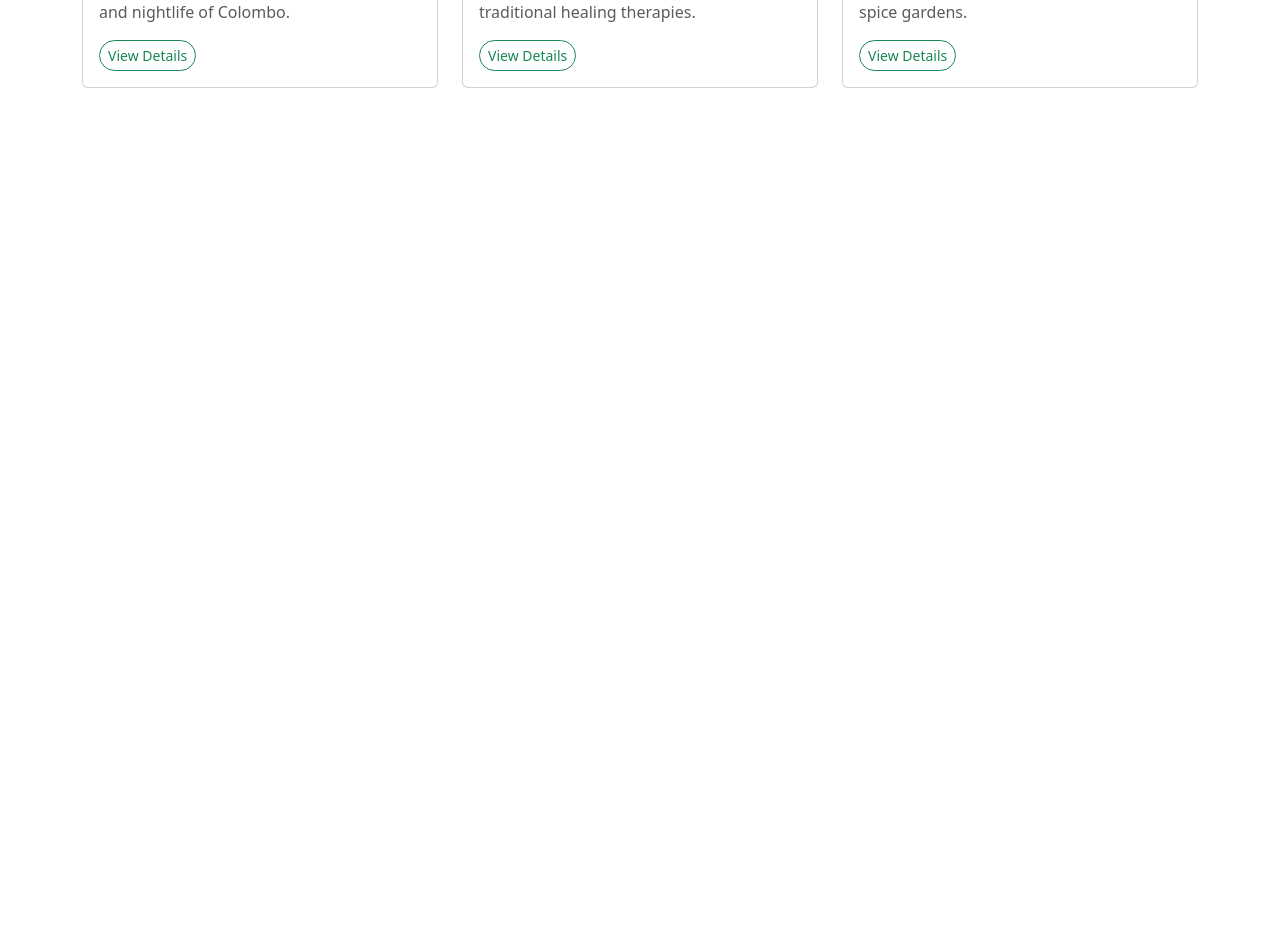
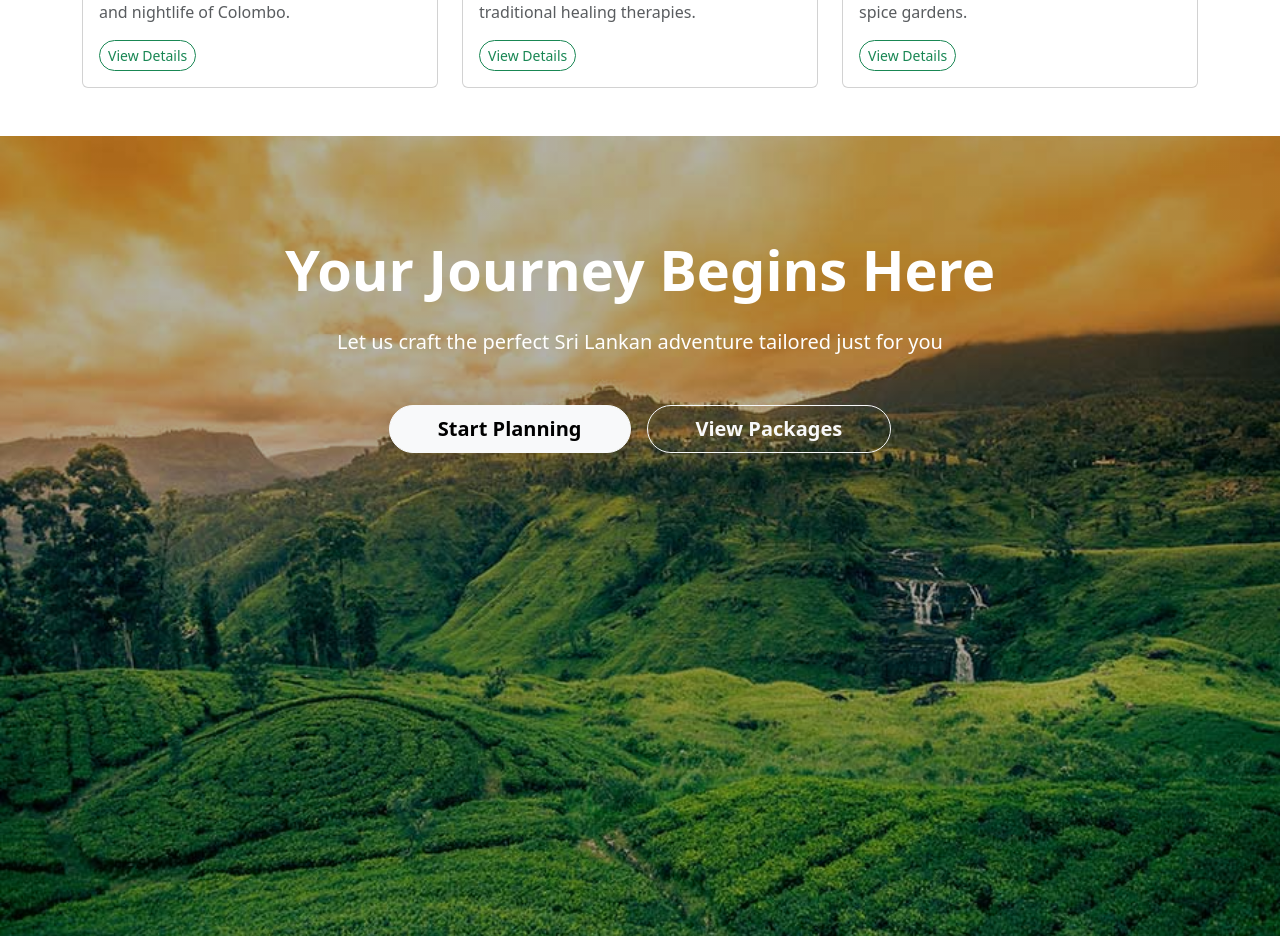
Before and after one commit to MaleeshaShashini/srilanka-tourism-web, a React app in the folder frontend/: page / in a window 1280 px wide. Shown: the part 2520-3456 px from the top of the page. Before the commit the page ends 2656 px from the top, so only its background shows below. Built offline with nearby package versions, Linux system fonts and the light colour scheme; the HTML template or start-up script is replaced by a standard one.

Commit message:
Feat: Create and style PlanTrip component and integrate into App.jsx

```diff
--- a/frontend/src/App.jsx
+++ b/frontend/src/App.jsx
@@ -3,6 +3,7 @@ import './App.css'
 
 import Hero from './component/Hero'
 import Destinations from './component/Destinations'
+import Plan from './component/Plan'
 
 function App() {
 
@@ -14,6 +15,7 @@ function App() {
 
          <Hero/>
          <Destinations/>
+         <Plan/>
     </div>
   );
 }
--- /dev/null
+++ b/frontend/src/component/Plan.jsx
@@ -0,0 +1,21 @@
+import React from 'react';
+
+function Plan() {
+
+  return (
+      <section className="plan-custom-section" id="plan-trip">
+
+            <div className="container position-relative text-center" >
+                <h2 className="display-4 fw-bold mb-4" >Your Journey Begins Here</h2>
+                <p className="lead mb-5 opacity-105 mx-auto" >Let us craft the perfect Sri Lankan adventure tailored just for you</p>
+
+                <div className="d-flex flex-column flex-sm-row justify-content-center gap-3" >
+                    <button className="btn btn-light btn-lg rounded-pill px-5 fw-bold shadow-lg" >Start Planning</button>
+                    <button className="btn btn-outline-light btn-lg rounded-pill px-5 fw-bold" >View Packages</button>
+                </div>
+            </div>
+
+      </section>
+      );
+  }
+export default Plan;
--- a/frontend/src/index.css
+++ b/frontend/src/index.css
@@ -43,3 +43,17 @@ html {
     height: 225px;
     object-fit: cover;
 }
+.plan-custom-section {
+  position: relative;
+  padding: 100px 0;
+  overflow: hidden;
+  min-height: 100vh;
+
+  background-image: linear-gradient(rgba(0, 0, 0, 0.3), rgba(0, 0, 0, 0.3)),
+                    url('/img/SriLanka.jpg');
+
+  background-size: cover;
+  background-position: center;
+  background-attachment: fixed;
+  color: white;
+}
```
Also changed, not shown: frontend/public/img/SriLanka.jpg (added), 1 other file (tests, documents, lock files or other folders).
